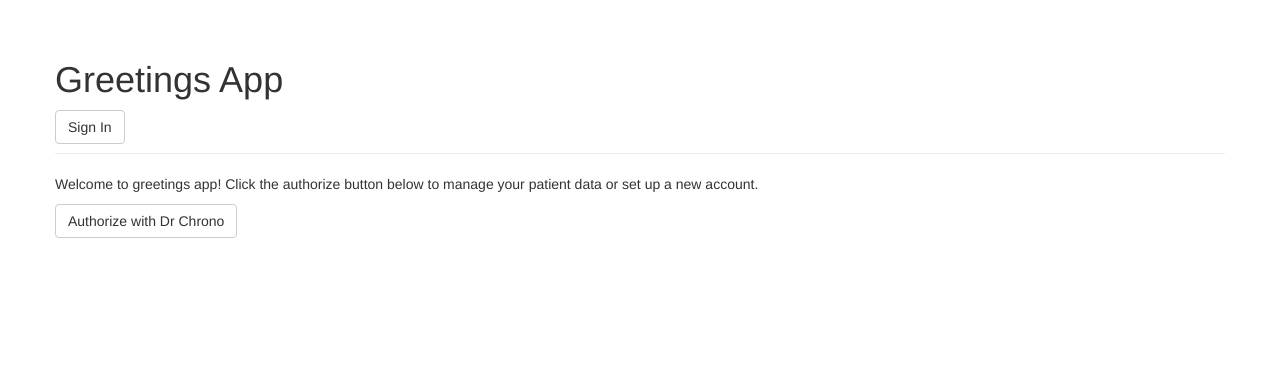
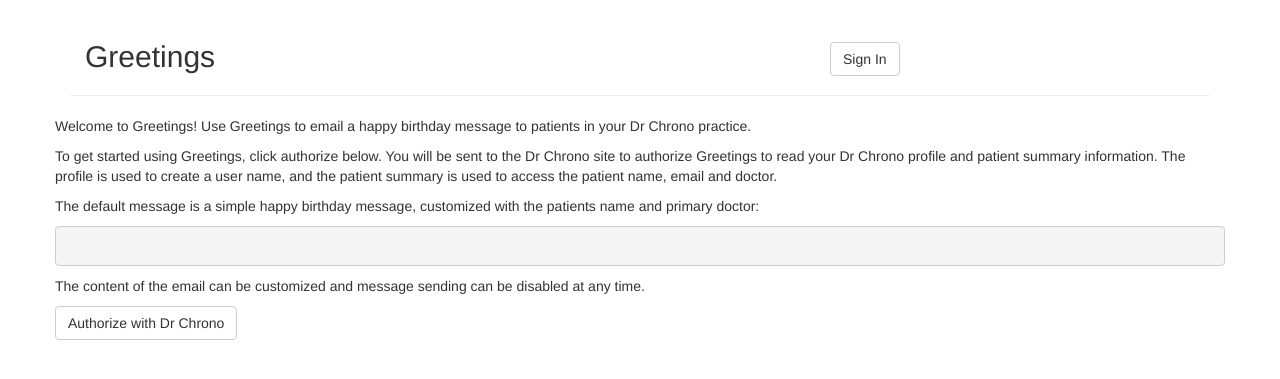
Before and after one commit to maxerickson/greetings, a Django app: template newtest/templates/newtest/splash.html in a window 1280 px wide. Shown: the top 379 px of the page. Run offline with Django 3.2, Linux system fonts and the light colour scheme; the template is opened without the code that fills it, so the values that code supplies are empty; some libraries are stand-ins or nearby versions.

Commit message:
Improve the front end.

```diff
--- a/newtest/templates/newtest/base.html
+++ b/newtest/templates/newtest/base.html
@@ -10,13 +10,14 @@
   </head>
   <body>
   <div class="container">
-    <div class="row page-header">
-      <h1>Greetings App</h1>
+    <div class="page-header">
+      <h2><div class="col-md-8 pull-xs-left">Greetings</div>
       {% if user.is_authenticated %}
-      <a  class="btn btn-default pull-xs-right" href="{% url 'logout' %}">Logout</a>
+      <a  class="btn btn-default pull-xs-right" href="{% url 'logout' %}">Log Out</a>
       {% else %}
       <a class="btn btn-default pull-xs-right" href="{% url 'greetings:register' %}" >Sign In</a>
       {% endif %}
+      </h2>
     </div>
     {% block body %}{% endblock body %}
     </div><!-- /.container -->
--- a/newtest/templates/newtest/index.html
+++ b/newtest/templates/newtest/index.html
@@ -9,7 +9,7 @@
 {% block body %}
     <div class="row bottom-buffer ">
 
-      <a href="{% url 'logout' %}"  class='btn btn-default'>Log out of Greetings</a>
+      <!--comment <a href="{% url 'logout' %}"  class='btn btn-default'>Log out of Greetings</a>-->
     </div>
   {% if patient_list %}
     <div class="row">
--- a/newtest/templates/newtest/splash.html
+++ b/newtest/templates/newtest/splash.html
@@ -8,7 +8,14 @@
 {% endblock %}
 {% block body %}
   <div class="row">
-    <p>Welcome to greetings app! Click the authorize button below to manage your patient data or set up a new account.</p>
+    <p>Welcome to Greetings! Use Greetings to email a happy birthday message to patients in your Dr Chrono practice.</p>
+    <p>To get started using Greetings, click authorize below. You will be sent to the Dr Chrono site to authorize Greetings
+    to read your Dr Chrono profile and patient summary information. The profile is used to create a user name, and the patient summary is used
+    to access the patient name, email and doctor.</p>
+    <p>The default message is a simple happy birthday message, customized with the patients name and primary doctor:</p>
+    <pre>
+    </pre>
+    <p>The content of the email can be customized and message sending can be disabled at any time.</p>
   </div>
   <div class="row">
     <a class="btn btn-default" href="{% url 'greetings:register' %}" >Authorize with Dr Chrono</a>
```
